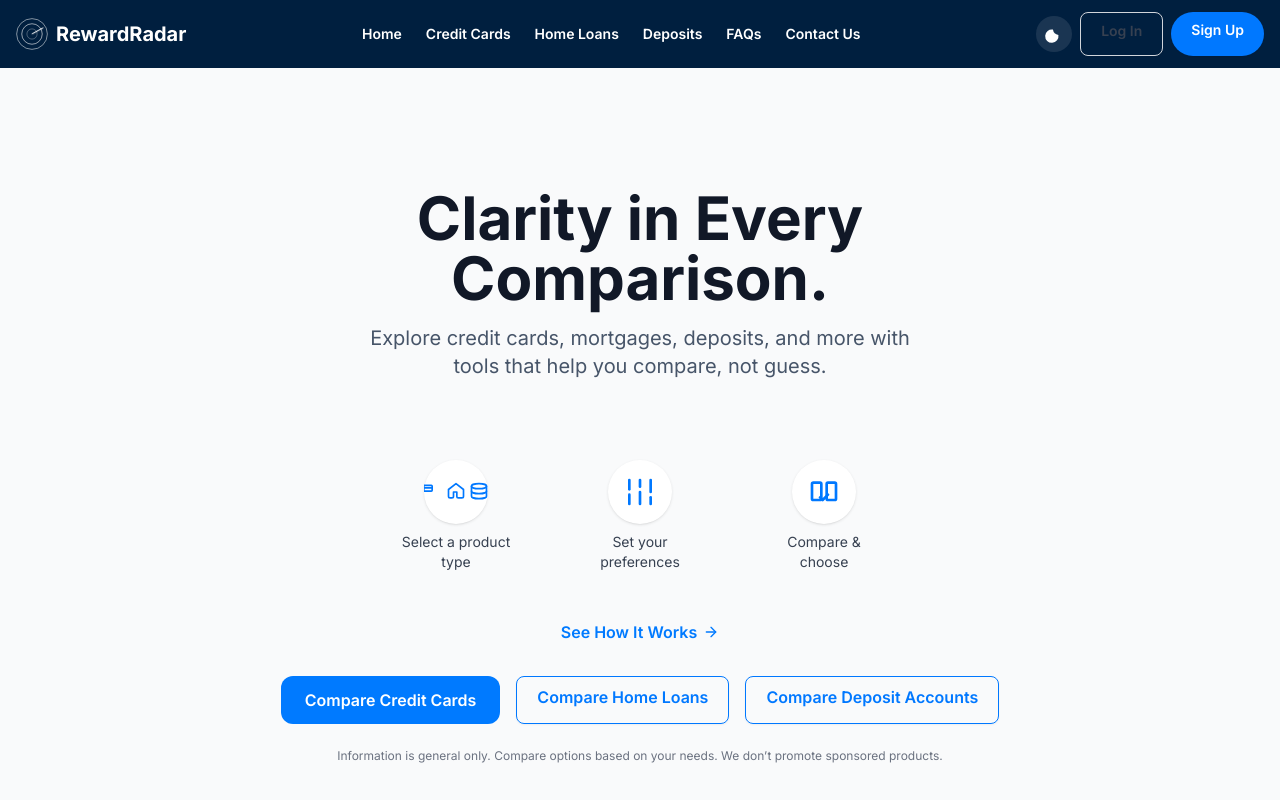
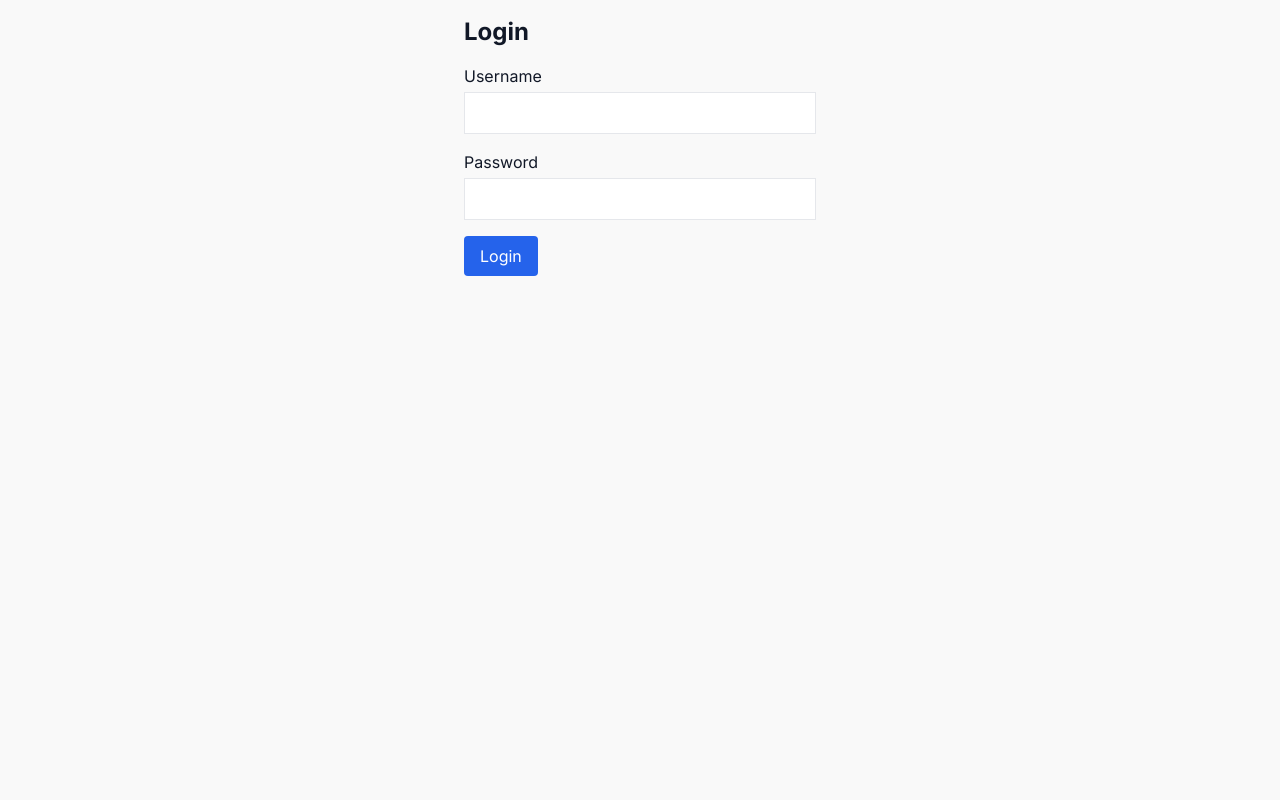
Before and after one commit to mohitkesarwani/creditcardsUI, a React (Vite) app: page / in a window 1280 px wide. Shown: the top 800 px of the page. Built offline with nearby package versions, Linux system fonts and the light colour scheme; no server answers; the HTML template or start-up script is replaced by a standard one.

Commit message:
move auth to react ui

```diff
--- a/server.js
+++ b/server.js
@@ -8,7 +8,6 @@ import Lead from './src/models/Lead.js';
 import EmailEvent from './src/models/EmailEvent.js';
 import { getMinimumAnnualFee, formatPercent, formatMoney } from './src/utils.js';
 import { requestLogger } from './src/middleware/logger.js';
-import { securityMiddleware } from './src/middleware/security.js';
 
 dotenv.config();
 
@@ -17,7 +16,6 @@ const port = process.env.PORT || 3000;
 
 app.use(express.json());
 app.use(requestLogger);
-app.use(securityMiddleware);
 
 const normalizeCard = (card) => {
   const interestRateRaw = card.feesAndPricing?.interestRates?.[0]?.rate;
--- a/src/App.jsx
+++ b/src/App.jsx
@@ -12,12 +12,18 @@ import ContactPage from './pages/ContactPage';
 import TermsPage from './pages/TermsPage';
 import PrivacyPage from './pages/PrivacyPage';
 import { SelectedCardsProvider } from './hooks/useSelectedCards';
+import { AuthProvider, useAuth } from './hooks/useAuth.jsx';
 import NavBar from './components/NavBar';
 import Footer from './components/Footer';
+import LoginPage from './pages/LoginPage.jsx';
 
-function App() {
+function AppContent() {
+  const { authed } = useAuth();
+  if (!authed) {
+    return <LoginPage />;
+  }
   return (
-    <SelectedCardsProvider>
+    <>
       <NavBar />
       <Routes>
         <Route path="/" element={<LandingPage />} />
@@ -35,7 +41,17 @@ function App() {
         <Route path="/privacy" element={<PrivacyPage />} />
       </Routes>
       <Footer />
-    </SelectedCardsProvider>
+    </>
+  );
+}
+
+function App() {
+  return (
+    <AuthProvider>
+      <SelectedCardsProvider>
+        <AppContent />
+      </SelectedCardsProvider>
+    </AuthProvider>
   );
 }
 
--- a/src/components/NavBar.jsx
+++ b/src/components/NavBar.jsx
@@ -2,9 +2,11 @@ import React from 'react';
 import { Link } from 'react-router-dom';
 import AnimatedRadarLogo from './AnimatedRadarLogo';
 import useDarkMode from '../hooks/useDarkMode';
+import { useAuth } from '../hooks/useAuth.jsx';
 
 function NavBar() {
   const [dark, setDark] = useDarkMode();
+  const { authed, logout } = useAuth();
 
   return (
     <header className="bg-navy text-white shadow-md">
@@ -37,8 +39,13 @@ function NavBar() {
               </svg>
             )}
           </button>
-          <Link to="/login" className="btn btn-outline text-sm">Log In</Link>
-          <Link to="/signup" className="btn btn-pill text-sm">Sign Up</Link>
+          {authed ? (
+            <button onClick={logout} className="btn btn-outline text-sm">
+              Log Out
+            </button>
+          ) : (
+            <Link to="/login" className="btn btn-outline text-sm">Log In</Link>
+          )}
         </div>
       </div>
     </header>
--- /dev/null
+++ b/src/hooks/useAuth.jsx
@@ -0,0 +1,34 @@
+import React, { createContext, useContext, useState } from 'react';
+
+const AuthContext = createContext();
+
+export function AuthProvider({ children }) {
+  const [authed, setAuthed] = useState(() => {
+    if (typeof window === 'undefined') return false;
+    return localStorage.getItem('loggedIn') === 'true';
+  });
+
+  const login = (username, password) => {
+    const user = import.meta.env.VITE_LOGIN_USER;
+    const pass = import.meta.env.VITE_LOGIN_PASS;
+    if (username === user && password === pass) {
+      setAuthed(true);
+      localStorage.setItem('loggedIn', 'true');
+      return true;
+    }
+    return false;
+  };
+
+  const logout = () => {
+    setAuthed(false);
+    localStorage.removeItem('loggedIn');
+  };
+
+  return (
+    <AuthContext.Provider value={{ authed, login, logout }}>
+      {children}
+    </AuthContext.Provider>
+  );
+}
+
+export const useAuth = () => useContext(AuthContext);
--- a/src/middleware/security.js
+++ /dev/null
@@ -1,46 +0,0 @@
-export const basicAuth = (req, res, next) => {
-  const { BASIC_AUTH_USER, BASIC_AUTH_PASS } = process.env;
-  // If credentials are not set, allow the request
-  if (!BASIC_AUTH_USER || !BASIC_AUTH_PASS) {
-    return next();
-  }
-
-  const header = req.headers.authorization || '';
-  const [scheme, encoded] = header.split(' ');
-  if (scheme !== 'Basic' || !encoded) {
-    res.set('WWW-Authenticate', 'Basic realm="Restricted"');
-    return res.status(401).send('Authentication required');
-  }
-
-  const decoded = Buffer.from(encoded, 'base64').toString();
-  const [user, pass] = decoded.split(':');
-
-  if (user !== BASIC_AUTH_USER || pass !== BASIC_AUTH_PASS) {
-    res.set('WWW-Authenticate', 'Basic realm="Restricted"');
-    return res.status(401).send('Authentication failed');
-  }
-
-  next();
-};
-
-export const ipWhitelist = (req, res, next) => {
-  const allowed = process.env.ALLOWED_IP;
-  if (!allowed) return next();
-
-  const requestIp = req.headers['x-forwarded-for']
-    ? req.headers['x-forwarded-for'].split(',')[0].trim()
-    : req.ip;
-
-  if (requestIp !== allowed) {
-    return res.status(403).send('Forbidden');
-  }
-
-  next();
-};
-
-export const securityMiddleware = (req, res, next) => {
-  basicAuth(req, res, () => {
-    if (res.headersSent) return;
-    ipWhitelist(req, res, next);
-  });
-};
--- /dev/null
+++ b/src/pages/LoginPage.jsx
@@ -0,0 +1,52 @@
+import React, { useState } from 'react';
+import { Navigate } from 'react-router-dom';
+import { useAuth } from '../hooks/useAuth.jsx';
+
+function LoginPage() {
+  const { authed, login } = useAuth();
+  const [username, setUsername] = useState('');
+  const [password, setPassword] = useState('');
+  const [error, setError] = useState('');
+
+  if (authed) {
+    return <Navigate to="/" replace />;
+  }
+
+  const handleSubmit = (e) => {
+    e.preventDefault();
+    if (!login(username, password)) {
+      setError('Invalid credentials');
+    }
+  };
+
+  return (
+    <div className="p-4 max-w-sm mx-auto">
+      <h1 className="text-2xl font-bold mb-4">Login</h1>
+      <form onSubmit={handleSubmit} className="space-y-4">
+        <div>
+          <label className="block mb-1">Username</label>
+          <input
+            className="w-full border p-2"
+            value={username}
+            onChange={(e) => setUsername(e.target.value)}
+          />
+        </div>
+        <div>
+          <label className="block mb-1">Password</label>
+          <input
+            type="password"
+            className="w-full border p-2"
+            value={password}
+            onChange={(e) => setPassword(e.target.value)}
+          />
+        </div>
+        {error && <div className="text-red-500 text-sm">{error}</div>}
+        <button type="submit" className="bg-blue-600 text-white px-4 py-2 rounded">
+          Login
+        </button>
+      </form>
+    </div>
+  );
+}
+
+export default LoginPage;
```
Also changed, not shown: 2 other files (tests, documents, lock files or other folders).
